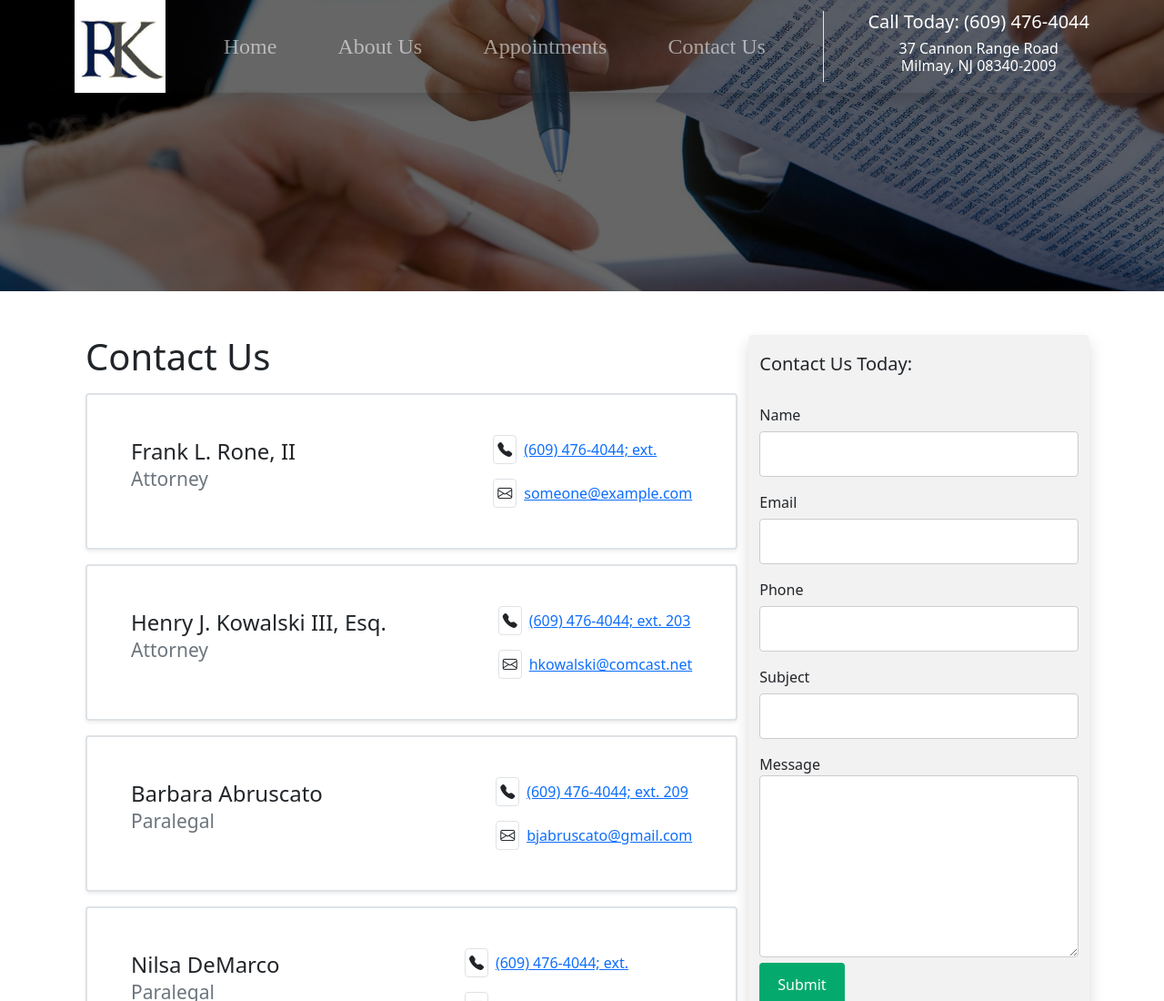
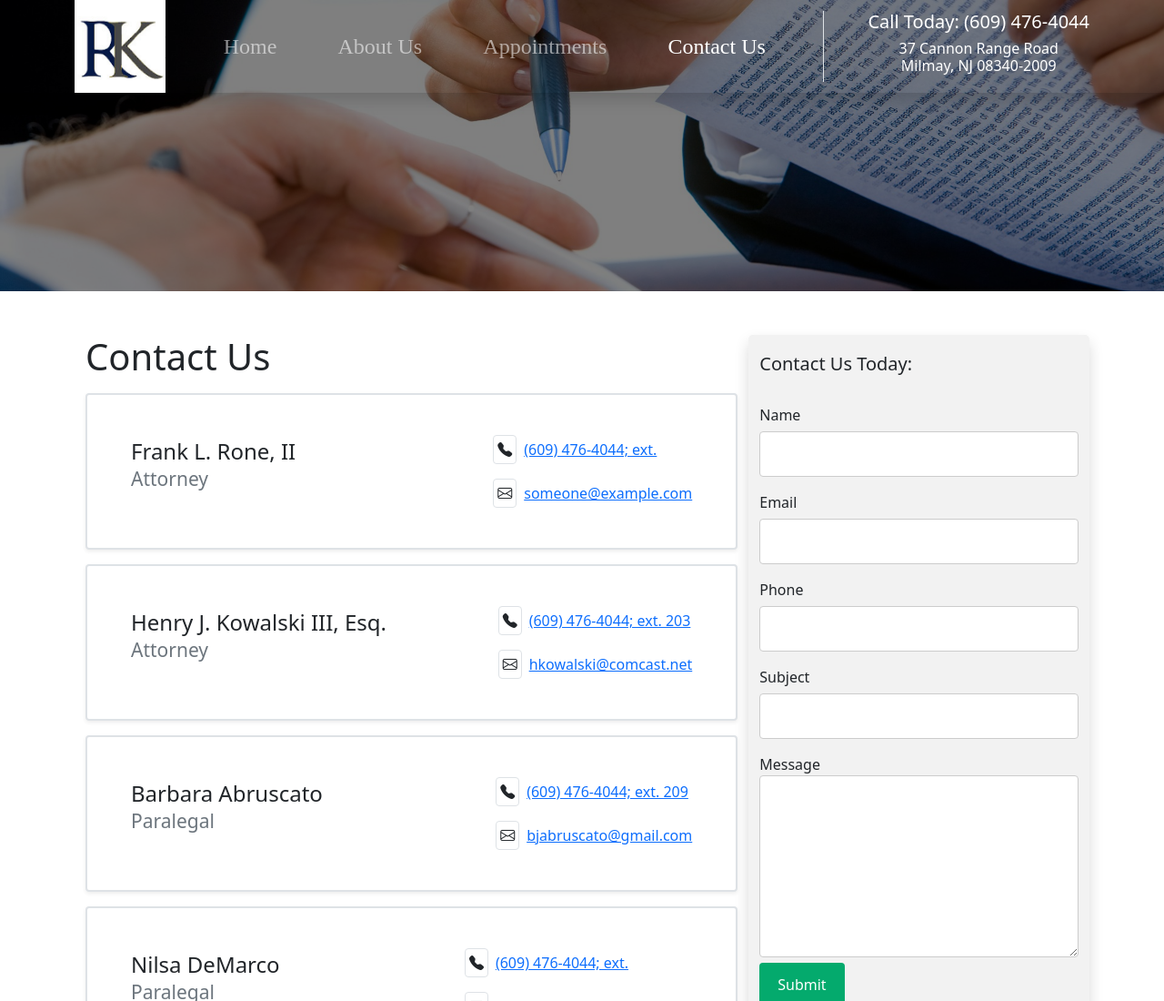
Before and after one commit to abrusc93/roneandkowalski, a plain HTML site: page contact.html in a window 1280 px wide. Shown: the top 1100 px of the page at 91% size. Drawn offline with nearby package versions, Linux system fonts and the light colour scheme.

Commit message:
Fixes
Navbar active links fix.

```diff
--- a/contact-style.css
+++ b/contact-style.css
@@ -6,7 +6,7 @@
 }
 
 .contact-banner-blur{
-    background-color: rgba(0, 0, 0, 0.6);
+    background-color: rgba(0, 0, 0, 0.5);
     height: 100%;
     width: 100%;
 }
--- a/contact.html
+++ b/contact.html
@@ -47,7 +47,7 @@
 
   </head>
 
-  <body data-bs-spy="scroll" data-bs-target="#navbar">
+  <body>
 
     <nav id="navbar" class="navbar navbar-dark navbar-expand-md fixed-top p-0 shadow">
       <div class="container">
@@ -71,7 +71,7 @@
               <a class="nav-link" href="appointment.html">Appointments</a>
             </li>
             <li class="nav-item section-link">
-              <a class="nav-link" href="contact.html">Contact Us</a>
+              <a class="nav-link active" href="contact.html">Contact Us</a>
             </li>
           </ul>
           <div class="navbar-brand text-center border-start p-0 ps-5 m-0" id="call-today">
```
Also changed, not shown: Frank-Rone.html (+1 -1 lines), Henry-Kowalski.html (+1 -1 lines).
